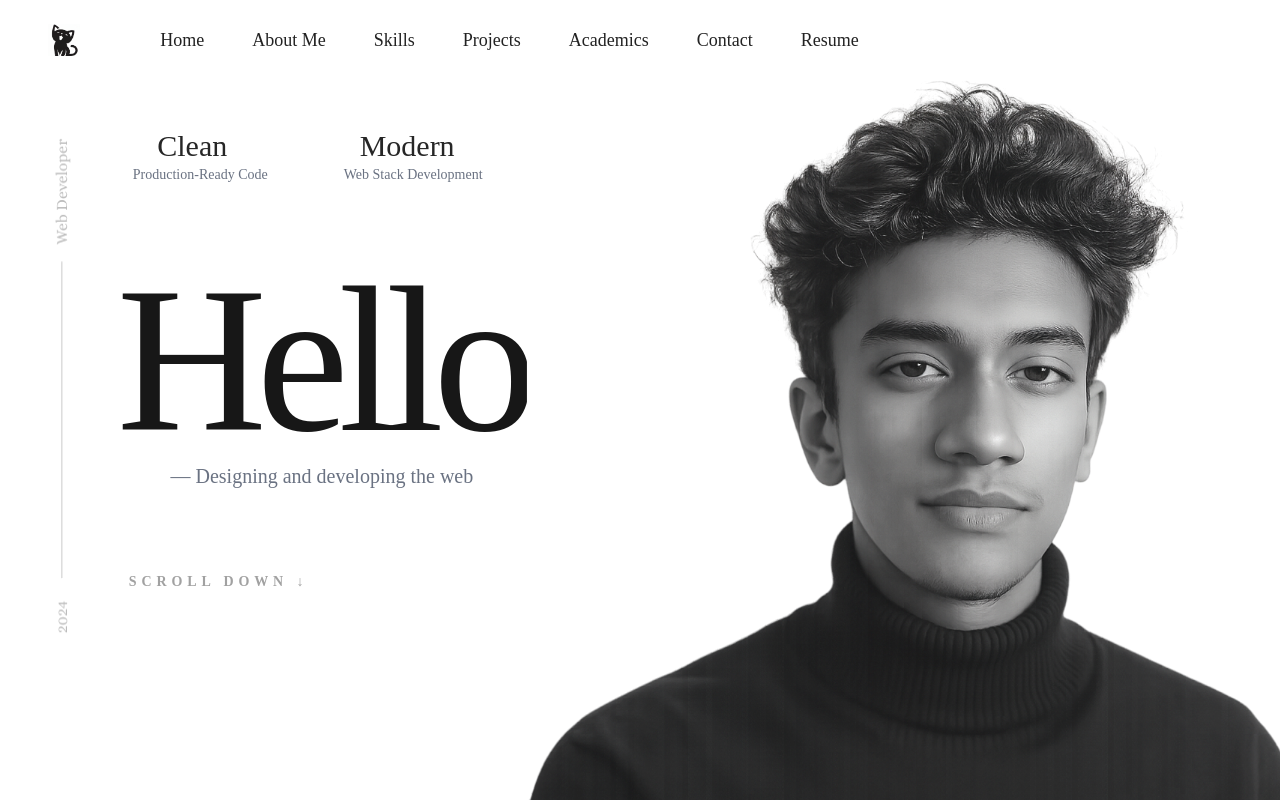
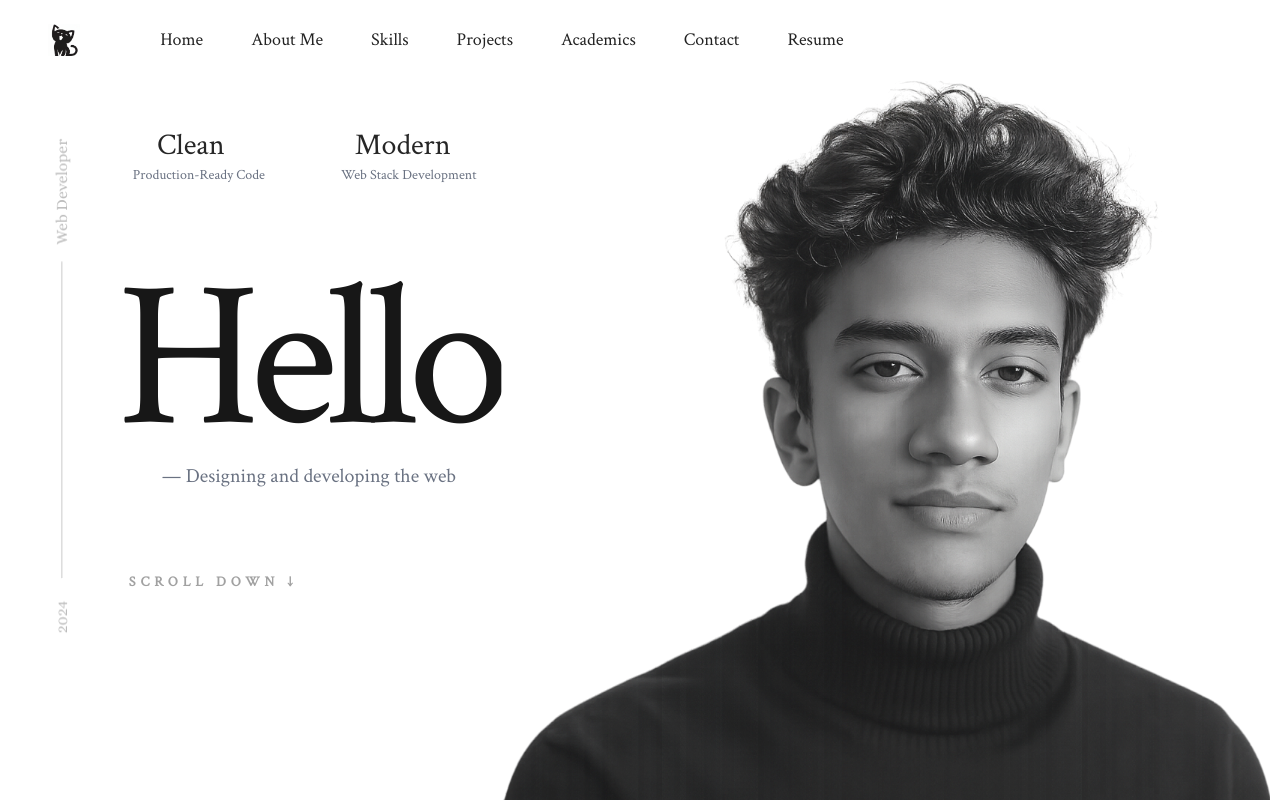
Before and after one commit to UDAY005-UI/Portfolio, a React (Vite) app: page / in a window 1280 px wide. Shown: the top 802 px of the page. Built offline with nearby package versions, Linux system fonts and the light colour scheme.

Commit message:
(fix)- resolve custom font issue

```diff
--- a/src/index.css
+++ b/src/index.css
@@ -1,20 +1,16 @@
+@font-face{
+  font-family: CrimsonText;
+  src: url("../src/assets/fonts/CrimsonText-Regular.ttf");
+}
+
 @import "tailwindcss";
 
-:root {
-  font-family: 'Inter', Avenir, Helvetica, Arial, sans-serif;
-  line-height: 1.5;
-  font-weight: 400;
-
-  color-scheme: light dark;
-  color: rgba(0, 0, 0, 0.87);
-  background-color: #ffffff;
-
-  font-synthesis: none;
-  text-rendering: optimizeLegibility;
-  -webkit-font-smoothing: antialiased;
-  -moz-osx-font-smoothing: grayscale;
+@theme{
+  --font-crimpson: CrimsonText, "sans-serif"
 }
 
-body {
-  font-family: 'inherit';
+@layer base {
+  body {
+    @apply font-crimpson;
+  }
 }
--- a/src/main.tsx
+++ b/src/main.tsx
@@ -1,11 +1,8 @@
 import { StrictMode } from 'react'
 import { createRoot } from 'react-dom/client'
+
 import './index.css'
 import App from './App.tsx'
-
-import "@fontsource/inter/index.css";
-import "@fontsource/inter/400.css";
-import "@fontsource/inter/700.css";
 
 createRoot(document.getElementById('root')!).render(
   <StrictMode>
```
Also changed, not shown: src/assets/fonts/CrimsonText-Regular.ttf (added).
